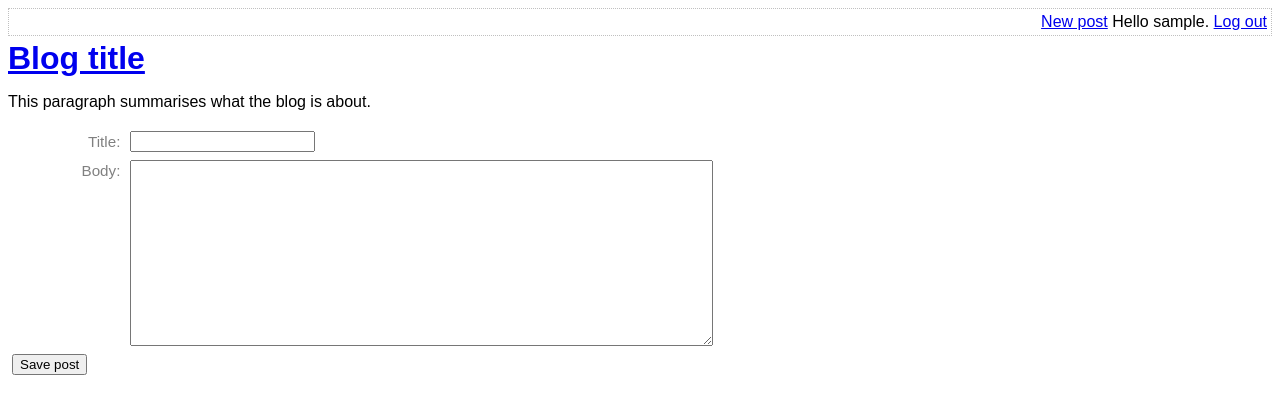
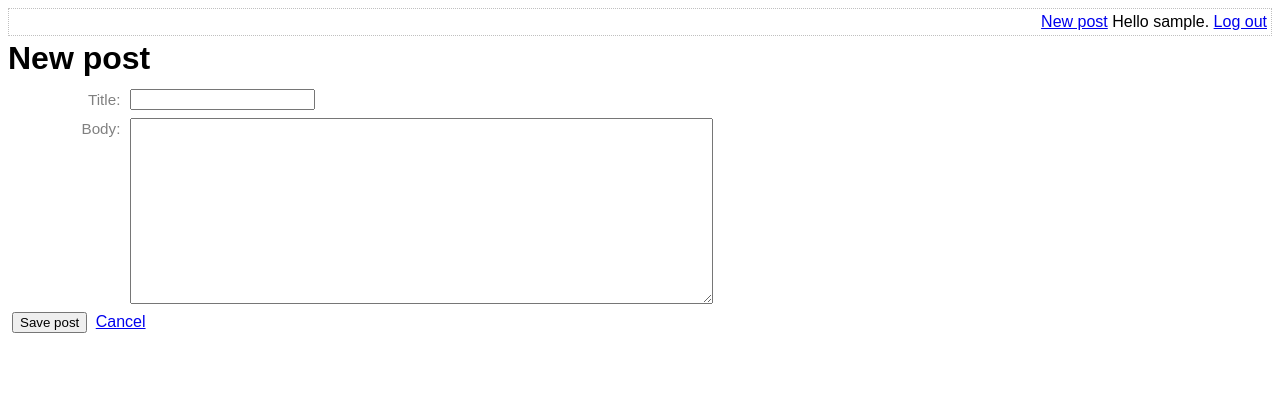
Before and after one commit to DeepankarSehra/final-php-blog, a PHP site: page /edit-post.php in a window 1280 px wide. Shown: the top 414 px of the page. Run offline with PHP 8.4, Linux system fonts and the light colour scheme; the visitor is signed in with stand-in values (Sample User, id 1); data comes from the database, SQL or seed files in the repository; both versions use the stored data as it was after the commit.

Commit message:
editing pages done

```diff
--- a/edit-post.php
+++ b/edit-post.php
@@ -78,7 +78,15 @@ if($_POST)
     </head>
 
     <body>
-        <?php require 'templates/title.php'?>
+        <!-- <?php require 'templates/title.php'?>  -->
+        <?php require 'templates/top-menu.php' ?>
+
+        <?php if(isset($_GET['post_id'])): ?>
+            <h1>Edit post</h1>
+        <?php else: ?>
+            <h1>New post</h1>
+        <?php endif ?>
+
 
         <?php if($errors): ?>
             <div class='error box'>
@@ -111,7 +119,8 @@ if($_POST)
             </div>
 
             <div>
-                <input type="submit", value="Save post"/>
+                <input type="submit", value="Save post", href="index.php">
+                <a href="index.php">Cancel</a>
             </div>
         </form>
     </body>
--- a/login.php
+++ b/login.php
@@ -10,6 +10,11 @@ if (version_compare(PHP_VERSION, '5.3.7') < 0)
 }
 
 session_start();
+
+// if logged in, go back home
+if (isLoggedIn()){
+    redirectAndExit('index.php');
+}
 
 // Handle the form posting
 $username = '';
--- a/templates/title.php
+++ b/templates/title.php
@@ -1,14 +1,4 @@
-<div class="top-menu">
-    <div class="menu-options">
-        <?php if (isLoggedIn()): ?>
-            <a href="edit-post.php">New post</a>
-            Hello <?php echo htmlEscape(getAuthUser()) ?>.
-            <a href="logout.php">Log out</a>
-        <?php else: ?>
-            <a href="login.php">Log in</a>
-        <?php endif ?>
-    </div>
-</div>
+<?php require 'templates/top-menu.php' ?>
 
 <a href="index.php">
     <h1>Blog title</h1>
--- /dev/null
+++ b/templates/top-menu.php
@@ -0,0 +1,11 @@
+<div class="top-menu">
+    <div class="menu-options">
+        <?php if (isLoggedIn()): ?>
+            <a href="edit-post.php">New post</a>
+            Hello <?php echo htmlEscape(getAuthUser()) ?>.
+            <a href="logout.php">Log out</a>
+        <?php else: ?>
+            <a href="login.php">Log in</a>
+        <?php endif ?>
+    </div>
+</div>
```
Also changed, not shown: index.php (+7 -1 lines), data/data.sqlite.
